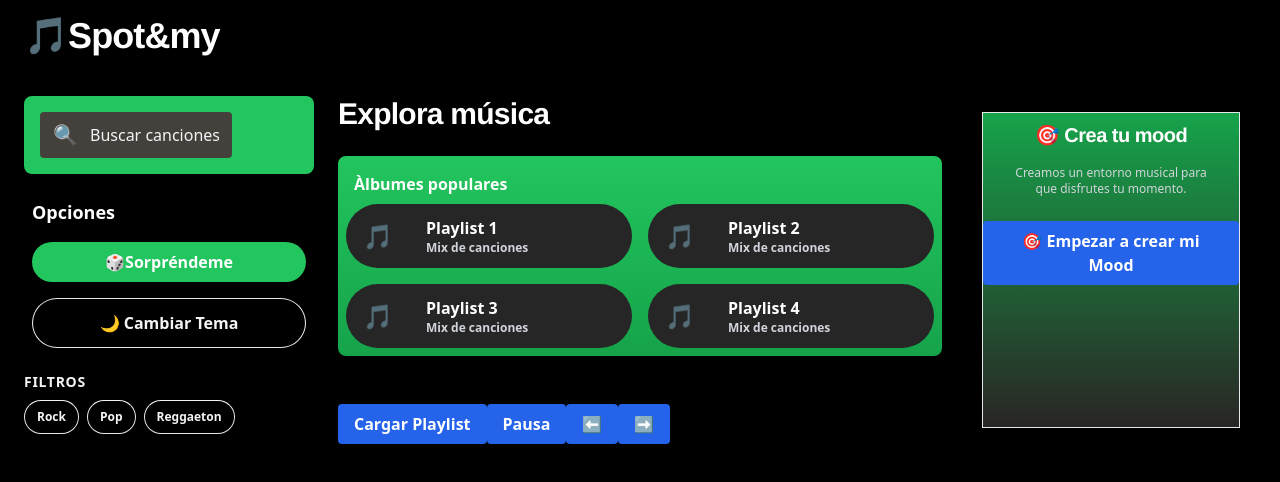
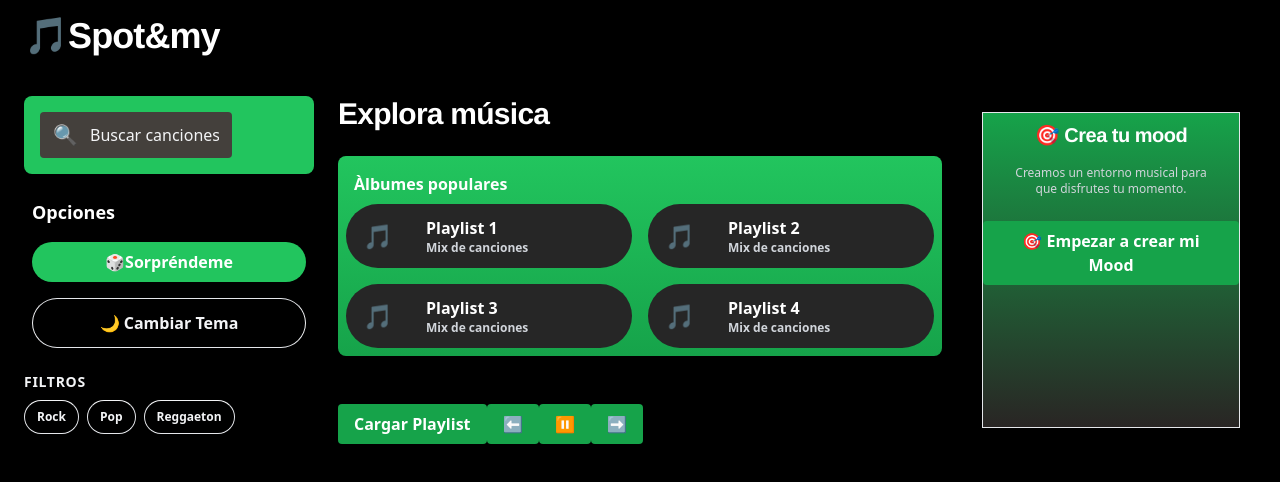
Before and after one commit to Adriics/mini-spotify, a React (Vite) app: page / in a window 1280 px wide. Shown: the top 482 px of the page. Built offline with nearby package versions, Linux system fonts and the light colour scheme.

Commit message:
feat: add better styles for Button

```diff
--- a/src/app/modules/player/components/PlayerControls.tsx
+++ b/src/app/modules/player/components/PlayerControls.tsx
@@ -66,9 +66,8 @@ export function PlayerControls() {
       </Button>
       <audio ref={audioRef} src={song1}></audio>
 
-      <Button onClick={() => pauseTrack()}>Pausa</Button>
-
       <Button onClick={() => previousTrack()}>⬅️</Button>
+      <Button onClick={() => pauseTrack()}>⏸️</Button>
       <Button onClick={() => nextTrack()}>➡️</Button>
     </>
   )
--- a/src/components/Button.tsx
+++ b/src/components/Button.tsx
@@ -1,8 +1,8 @@
-import clsx from "clsx";
-import React from "react";
+import clsx from "clsx"
+import React from "react"
 
 interface ButtonProps extends React.ButtonHTMLAttributes<HTMLButtonElement> {
-  variant?: "primary" | "secondary" | "danger";
+  variant?: "primary" | "secondary" | "danger"
 }
 
 export const Button: React.FC<ButtonProps> = ({
@@ -12,13 +12,13 @@ export const Button: React.FC<ButtonProps> = ({
   ...props
 }) => {
   const baseStyles =
-    "px-4 py-2 rounded font-semibold focus:outline-none focus:ring";
+    "px-4 py-2 rounded font-semibold focus:outline-none focus:ring"
   const variants = {
-    primary: "bg-blue-600 text-white hover:bg-blue-700 focus:ring-blue-300",
+    primary: "bg-green-600 text-white hover:bg-green-500 focus:ring-blue-300",
     secondary:
       "bg-gray-200 text-gray-900 hover:bg-gray-300 focus:ring-gray-300",
     danger: "bg-red-600 text-white hover:bg-red-700 focus:ring-red-300",
-  };
+  }
 
   return (
     <button
@@ -27,5 +27,5 @@ export const Button: React.FC<ButtonProps> = ({
     >
       {children}
     </button>
-  );
-};
+  )
+}
```
